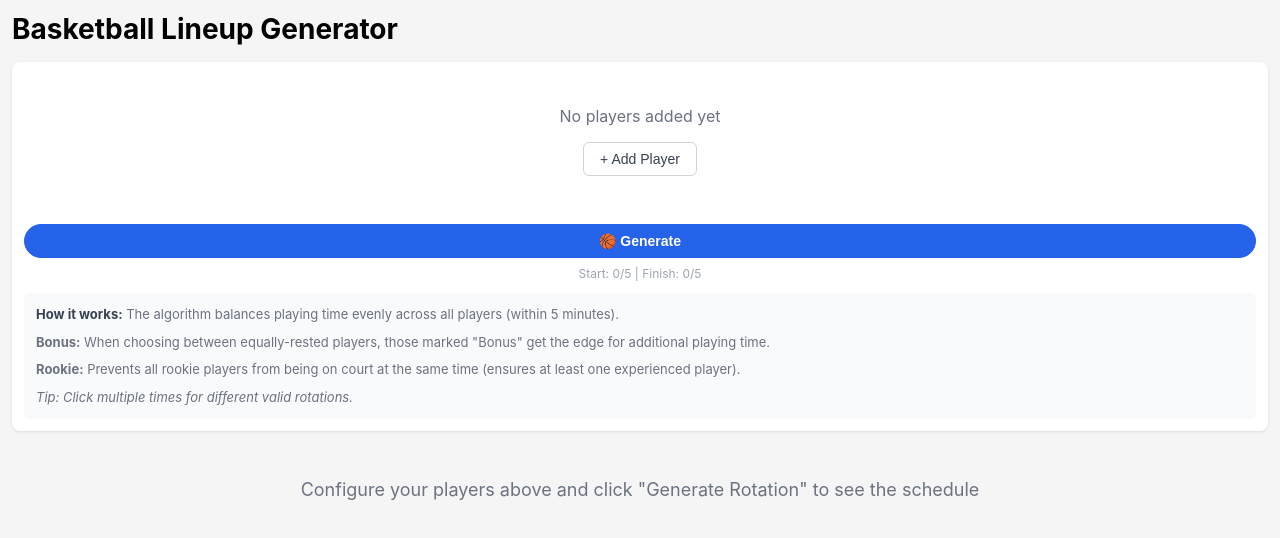
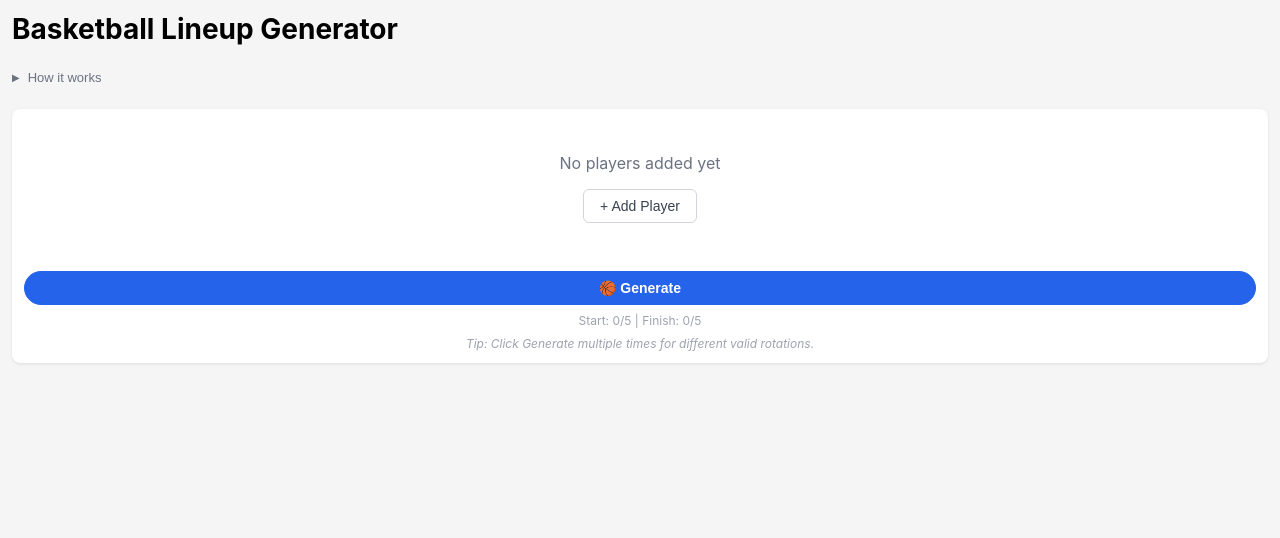
Before and after one commit to iujames/basketball-lineup, a React (Create React App) app: page / in a window 1280 px wide. Shown: the top 538 px of the page. Built offline with nearby package versions, Linux system fonts and the light colour scheme.

Commit message:
checkpoint

```diff
--- a/src/BasketballRotation.js
+++ b/src/BasketballRotation.js
@@ -40,6 +40,8 @@ const BasketballRotation = () => {
   const [solution, setSolution] = useState(null);
   const [error, setError] = useState(null);
   const [showValidation, setShowValidation] = useState(false);
+  const [showToast, setShowToast] = useState(false);
+  const [showHowItWorks, setShowHowItWorks] = useState(false);
 
   const solvePuzzle = () => {
     // Validate we have players
@@ -474,7 +476,6 @@ const BasketballRotation = () => {
       ) {
         await navigator.share({
           files: [file],
-          title: "Basketball Lineup",
         });
       }
     } catch (error) {
@@ -497,6 +498,35 @@ const BasketballRotation = () => {
     }
   };
 
+  const copyCSV = () => {
+    if (!solution) return;
+
+    // Create CSV header
+    const headers = ["Player", ...periods];
+
+    // Create CSV rows
+    const rows = solution.players.map((player, pIdx) => {
+      const row = [player.name];
+      periods.forEach((_, periodIdx) => {
+        const isPlaying = solution.rotation[pIdx][periodIdx] === 1;
+        row.push(isPlaying ? "X" : "");
+      });
+      return row;
+    });
+
+    // Combine into CSV string
+    const csvContent = [headers, ...rows]
+      .map((row) => row.join(","))
+      .join("\n");
+
+    // Copy to clipboard
+    navigator.clipboard.writeText(csvContent);
+
+    // Show toast
+    setShowToast(true);
+    setTimeout(() => setShowToast(false), 2000);
+  };
+
   return (
     <div style={{ padding: "0.75rem", maxWidth: "1400px", margin: "0 auto" }}>
       <h1
@@ -508,6 +538,90 @@ const BasketballRotation = () => {
       >
         Basketball Lineup Generator
       </h1>
+
+      {/* How it Works Section */}
+      <div
+        className="no-print"
+        style={{
+          marginBottom: "1rem",
+        }}
+      >
+        <button
+          onClick={() => setShowHowItWorks(!showHowItWorks)}
+          style={{
+            width: "100%",
+            padding: "0.5rem 0",
+            backgroundColor: "transparent",
+            border: "none",
+            cursor: "pointer",
+            display: "flex",
+            alignItems: "center",
+            gap: "0.5rem",
+            fontSize: "0.8125rem",
+            fontWeight: "500",
+            color: "#6b7280",
+            textAlign: "left",
+          }}
+          onMouseOver={(e) => {
+            e.currentTarget.style.color = "#374151";
+          }}
+          onMouseOut={(e) => {
+            e.currentTarget.style.color = "#6b7280";
+          }}
+        >
+          <span
+            style={{
+              transform: showHowItWorks ? "rotate(90deg)" : "rotate(0deg)",
+              transition: "transform 0.2s ease",
+              display: "inline-block",
+              fontSize: "0.625rem",
+            }}
+          >
+            ▶
+          </span>
+          <span>How it works</span>
+        </button>
+
+        <div
+          style={{
+            maxHeight: showHowItWorks ? "500px" : "0",
+            overflow: "hidden",
+            transition: "max-height 0.3s ease",
+          }}
+        >
+          <div
+            style={{
+              padding: "0.5rem 0 0.5rem 1.25rem",
+              fontSize: "0.8125rem",
+              color: "#6b7280",
+              lineHeight: "1.5",
+            }}
+          >
+            <div style={{ marginBottom: "0.5rem" }}>
+              <strong style={{ color: "#374151" }}>Algorithm:</strong> Balances
+              playing time evenly across all players (within 5 minutes),
+              factoring in position eligibility (balanced G and F on court).
+              Assumes two 20-minute halves, and substitutions every 5 minutes.
+            </div>
+            <div style={{ marginBottom: "0.5rem" }}>
+              <strong>Start:</strong> Players designated to begin the game.
+            </div>
+            <div style={{ marginBottom: "0.5rem" }}>
+              <strong>Finish:</strong> Players designated to close out the game.
+            </div>
+            <div style={{ marginBottom: "0.5rem" }}>
+              <strong>Bonus:</strong> When choosing between equally-rested
+              players, those marked "Bonus" get the edge for additional playing
+              time. Only applies when time is not an even split.
+            </div>
+            <div>
+              <strong>Rookie:</strong> Tag less experienced players to prevent
+              them from being on court at the same time (ensures at least one
+              experienced player).
+            </div>
+          </div>
+        </div>
+      </div>
 
       {/* Player Configuration Section */}
       <div
@@ -781,35 +895,17 @@ const BasketballRotation = () => {
           >
             Start: {starters.length}/5 | Finish: {closers.length}/5
           </div>
-        </div>
 
-        <div
-          style={{
-            marginTop: "0.75rem",
-            padding: "0.75rem",
-            backgroundColor: "#f9fafb",
-            borderRadius: "0.375rem",
-            fontSize: "0.8125rem",
-            color: "#6b7280",
-            lineHeight: "1.5",
-          }}
-        >
-          <div style={{ marginBottom: "0.5rem" }}>
-            <strong style={{ color: "#374151" }}>How it works:</strong> The
-            algorithm balances playing time evenly across all players (within 5
-            minutes).
-          </div>
-          <div style={{ marginBottom: "0.5rem" }}>
-            <strong>Bonus:</strong> When choosing between equally-rested
-            players, those marked "Bonus" get the edge for additional playing
-            time.
-          </div>
-          <div style={{ marginBottom: "0.5rem" }}>
-            <strong>Rookie:</strong> Prevents all rookie players from being on
-            court at the same time (ensures at least one experienced player).
-          </div>
-          <div>
-            <em>Tip: Click multiple times for different valid rotations.</em>
+          <div
+            style={{
+              fontSize: "0.75rem",
+              color: "#9ca3af",
+              textAlign: "center",
+              marginTop: "0.5rem",
+              fontStyle: "italic",
+            }}
+          >
+            Tip: Click Generate multiple times for different valid rotations.
           </div>
         </div>
       </div>
@@ -829,21 +925,6 @@ const BasketballRotation = () => {
           <div style={{ whiteSpace: "pre-line" }}>
             <strong>Error:</strong> {error}
           </div>
-        </div>
-      )}
-
-      {/* Solution Display */}
-      {!solution && !error && (
-        <div
-          style={{
-            padding: "2rem",
-            textAlign: "center",
-            color: "#6b7280",
-            fontSize: "1.125rem",
-          }}
-        >
-          Configure your players above and click "Generate Rotation" to see the
-          schedule
         </div>
       )}
 
@@ -912,6 +993,27 @@ const BasketballRotation = () => {
                   }}
                 >
                   download
+                </button>
+                <button
+                  onClick={copyCSV}
+                  style={{
+                    padding: "0.375rem 0.75rem",
+                    fontSize: "0.75rem",
+                    border: "1px solid #d1d5db",
+                    borderRadius: "9999px",
+                    cursor: "pointer",
+                    backgroundColor: "white",
+                    color: "#6b7280",
+                    fontWeight: "normal",
+                  }}
+                  onMouseOver={(e) => {
+                    e.target.style.backgroundColor = "#f9fafb";
+                  }}
+                  onMouseOut={(e) => {
+                    e.target.style.backgroundColor = "white";
+                  }}
+                >
+                  copy csv
                 </button>
               </div>
             </div>
@@ -988,7 +1090,7 @@ const BasketballRotation = () => {
                           fontWeight: "600",
                         }}
                       >
-                        {solution.validation[pIdx].total} min
+                        {solution.validation[pIdx].total}
                       </td>
                     </tr>
                   ))}
@@ -1339,6 +1441,28 @@ const BasketballRotation = () => {
           )}
         </>
       )}
+
+      {/* Toast notification */}
+      {showToast && (
+        <div
+          style={{
+            position: "fixed",
+            bottom: "2rem",
+            left: "50%",
+            transform: "translateX(-50%)",
+            backgroundColor: "#10b981",
+            color: "white",
+            padding: "0.75rem 1.5rem",
+            borderRadius: "0.5rem",
+            boxShadow: "0 4px 6px rgba(0,0,0,0.1)",
+            fontSize: "0.875rem",
+            fontWeight: "500",
+            zIndex: 1000,
+          }}
+        >
+          ✓ Copied to clipboard
+        </div>
+      )}
     </div>
   );
 };
```
